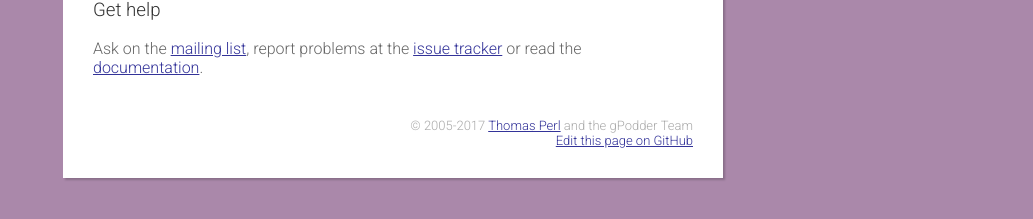
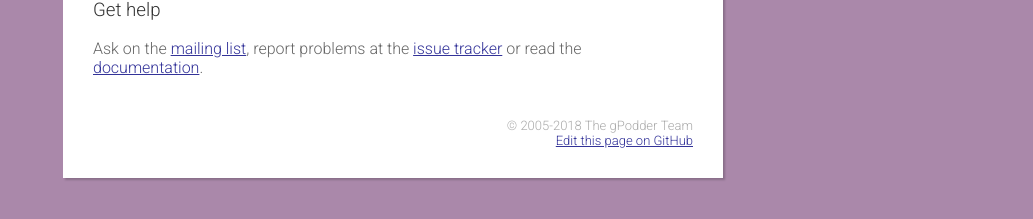
Before and after one commit to gpodder/gpodder.github.io, a Jekyll site: the page built from index.md, in a window 1280 px wide. Shown: the part 458-677 px from the top of the page, without its empty margins (247-1280 px from the left). Built offline with Jekyll 4.4.1, drawn with Linux system fonts in a browser that asks for light colours; our own code applies the rules of GitHub Pages for plain Markdown files.

Commit message:
Update copyright years (2018)

```diff
--- a/_layouts/default.html
+++ b/_layouts/default.html
@@ -34,8 +34,7 @@
     {{ content }}
 
     <address>
-      ©&nbsp;2005-2017
-      <a class="noextlink" href="http://thp.io/">Thomas&nbsp;Perl</a> and the&nbsp;gPodder&nbsp;Team<br>
+      ©&nbsp;2005-2018 The&nbsp;gPodder&nbsp;Team<br>
       <a href="https://github.com/gpodder/gpodder.github.io/edit/master/{{page.path}}">Edit this page on GitHub</a>
     </address>
   </div>
```
